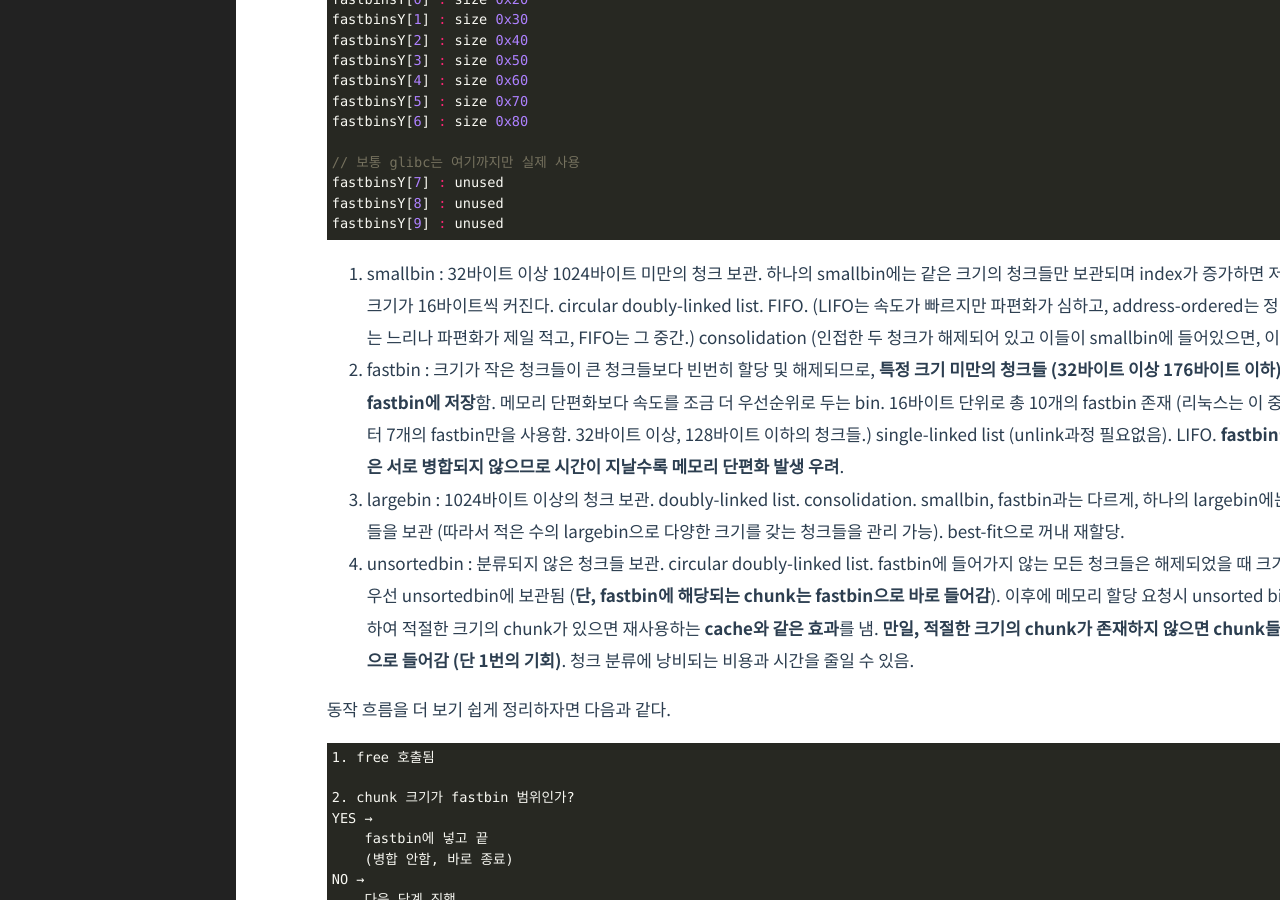
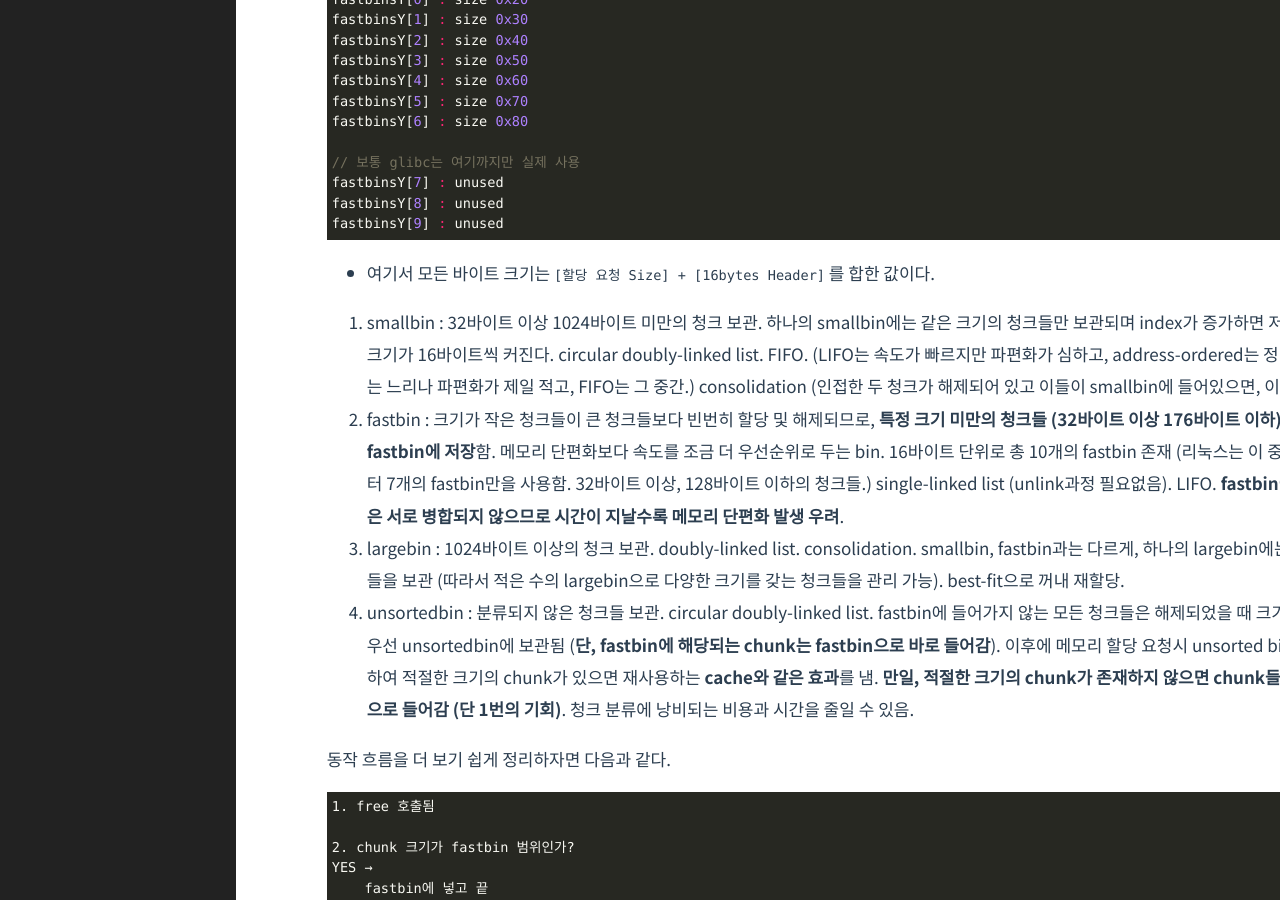
Before and after one commit to Herrtane/Herrtane.github.io, a Jekyll site: the page built from _posts/SystemHacking/2022-10-13-systemhacking-ptmalloc2.markdown, in a window 1280 px wide and 900 px high, scrolled down 2980 px. Built offline with Jekyll 4.4.1, drawn with Linux system fonts in a browser that asks for light colours; comment, search, counter and statistics services are not loaded.

Commit message:
Update 2022-10-13-systemhacking-ptmalloc2.markdown

````diff
--- a/_posts/SystemHacking/2022-10-13-systemhacking-ptmalloc2.markdown
+++ b/_posts/SystemHacking/2022-10-13-systemhacking-ptmalloc2.markdown
@@ -127,6 +127,8 @@ fastbinsY[7] : unused
 fastbinsY[8] : unused
 fastbinsY[9] : unused
 ```
+
+* 여기서 모든 바이트 크기는 `[할당 요청 Size] + [16bytes Header]` 를 합한 값이다.
 
 1. smallbin : 32바이트 이상 1024바이트 미만의 청크 보관. 하나의 smallbin에는 같은 크기의 청크들만 보관되며 index가 증가하면 저장되는 청크들의 크기가 16바이트씩 커진다. circular doubly-linked list. FIFO. (LIFO는 속도가 빠르지만 파편화가 심하고, address-ordered는 정렬을 해야해서 속도는 느리나 파편화가 제일 적고, FIFO는 그 중간.) consolidation (인접한 두 청크가 해제되어 있고 이들이 smallbin에 들어있으면, 이 둘은 병합됨.)
 2. fastbin : 크기가 작은 청크들이 큰 청크들보다 빈번히 할당 및 해제되므로, **특정 크기 미만의 청크들 (32바이트 이상 176바이트 이하)은 smallbin 대신 fastbin에 저장**함. 메모리 단편화보다 속도를 조금 더 우선순위로 두는 bin. 16바이트 단위로 총 10개의 fastbin 존재 (리눅스는 이 중에서 작은 크기부터 7개의 fastbin만을 사용함. 32바이트 이상, 128바이트 이하의 청크들.) single-linked list (unlink과정 필요없음). LIFO. **fastbin에 저장되는 청크들은 서로 병합되지 않으므로 시간이 지날수록 메모리 단편화 발생 우려**.
````
